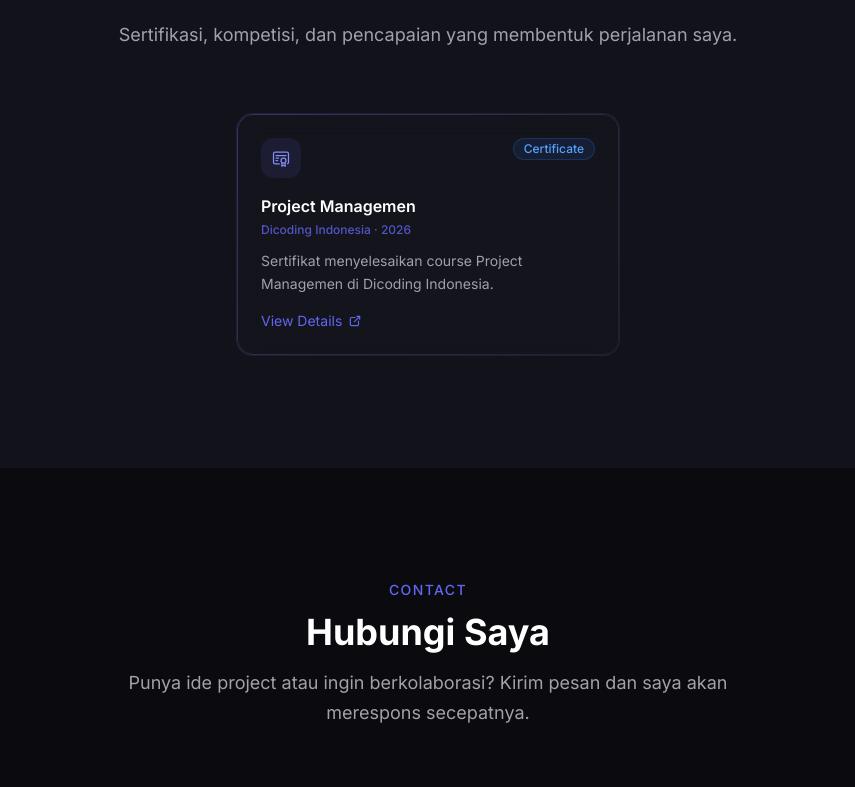
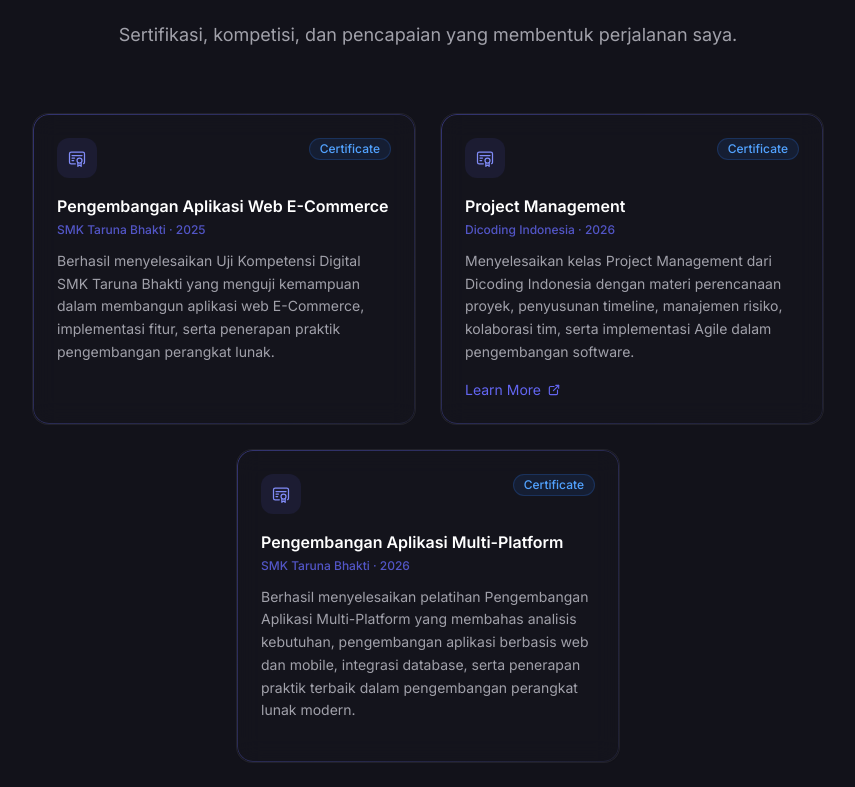
Before and after one commit to lipp13/portofolio, a React (Vite) app: page / in a window 1280 px wide. Shown: the part 5373-6160 px from the top of the page, without its empty margins (212-1067 px from the left). Built offline with nearby package versions, Linux system fonts and the light colour scheme.

Commit message:
Update achievements and certificates

```diff
--- a/src/data/portfolioData.js
+++ b/src/data/portfolioData.js
@@ -181,13 +181,33 @@ export const portfolioData = {
   achievements: [
     {
       id: 1,
-      title: "Project Managemen",
+      title: "Pengembangan Aplikasi Web E-Commerce",
+      type: "Certificate",
+      issuer: "SMK Taruna Bhakti",
+      date: "2025",
+      description:
+        "Berhasil menyelesaikan Uji Kompetensi Digital SMK Taruna Bhakti yang menguji kemampuan dalam membangun aplikasi web E-Commerce, implementasi fitur, serta penerapan praktik pengembangan perangkat lunak.",
+      url: null,
+    },
+    {
+      id: 2,
+      title: "Project Management",
       type: "Certificate",
       issuer: "Dicoding Indonesia ",
       date: "2026",
       description:
-        "Sertifikat menyelesaikan course Project Managemen di Dicoding Indonesia.",
+        "Menyelesaikan kelas Project Management dari Dicoding Indonesia dengan materi perencanaan proyek, penyusunan timeline, manajemen risiko, kolaborasi tim, serta implementasi Agile dalam pengembangan software.",
       url: "https://www.dicoding.com/certificates/JMZVO7OROXN9",
+    },
+    {
+      id: 3,
+      title: "Pengembangan Aplikasi Multi-Platform",
+      type: "Certificate",
+      issuer: "SMK Taruna Bhakti",
+      date: "2026",
+      description:
+        "Berhasil menyelesaikan pelatihan Pengembangan Aplikasi Multi-Platform yang membahas analisis kebutuhan, pengembangan aplikasi berbasis web dan mobile, integrasi database, serta penerapan praktik terbaik dalam pengembangan perangkat lunak modern.",
+      url: null,
     },
   ],
 
--- a/src/sections/Achievements.jsx
+++ b/src/sections/Achievements.jsx
@@ -56,7 +56,7 @@ export default function Achievements() {
                       rel="noopener noreferrer"
                       className="inline-flex items-center gap-1.5 text-sm text-accent hover:text-accent-light transition-colors mt-auto"
                     >
-                      View Details
+                      Learn More
                       <IconExternalLink size={14} />
                     </a>
                   )}
```
